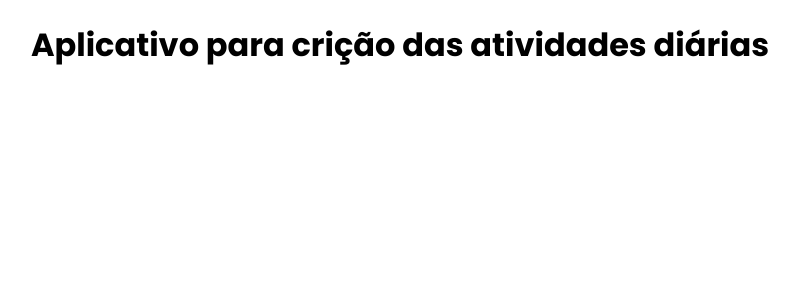
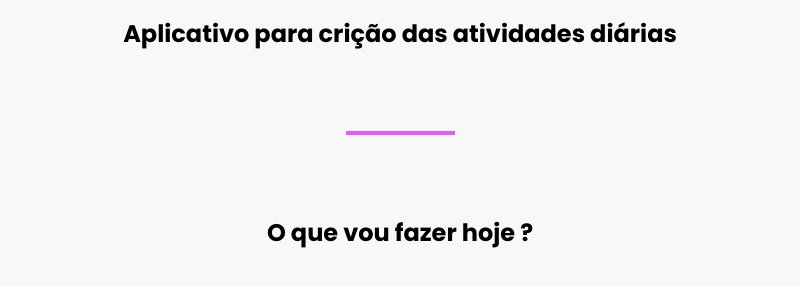
Before and after one commit to Paulopsrj/todoist-electronjs, an Electron app: page index.html in a window 800 px wide. Drawn offline with Linux system fonts and the light colour scheme.

Commit message:
Adicionando a tag hr

```diff
--- a/index.html
+++ b/index.html
@@ -11,5 +11,10 @@
 <body>
   <h1>Aplicativo para crição das atividades diárias</h1>
 
+  <!--//traço de divisao -->
+  <hr />
+
+  <h2>O que vou fazer hoje ?</h2>
+
 </body>
 </html>
--- a/style.css
+++ b/style.css
@@ -1,7 +1,20 @@
 body{
+  background: #f8f8f8;
   font-family: 'Poppins', sans-serif;
+  text-align: center;
 }
 
 h1{
   text-align: center;
+  font-size: 24px;
 }
+
+hr{
+  width: 105px;
+  border: 2px solid #E559F9;
+  margin-top: 80px;
+}
+
+h2{
+  margin-top: 80px;
+}
```
